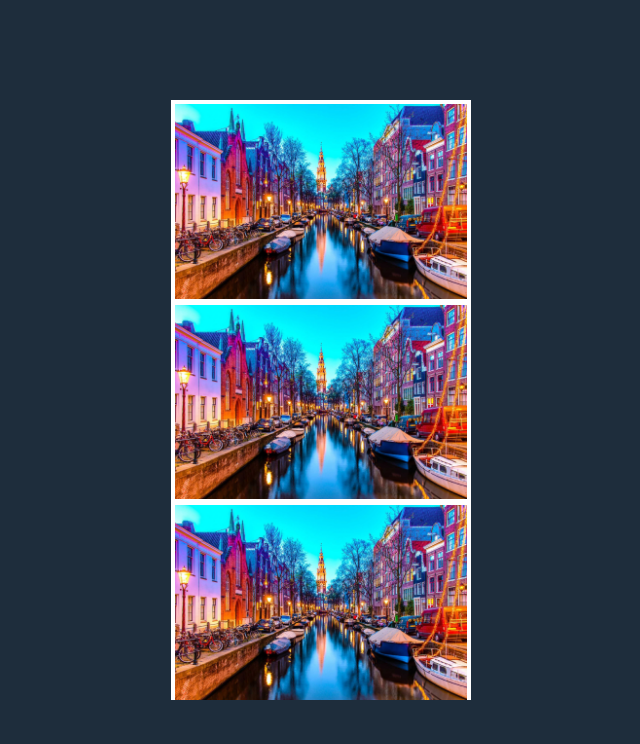
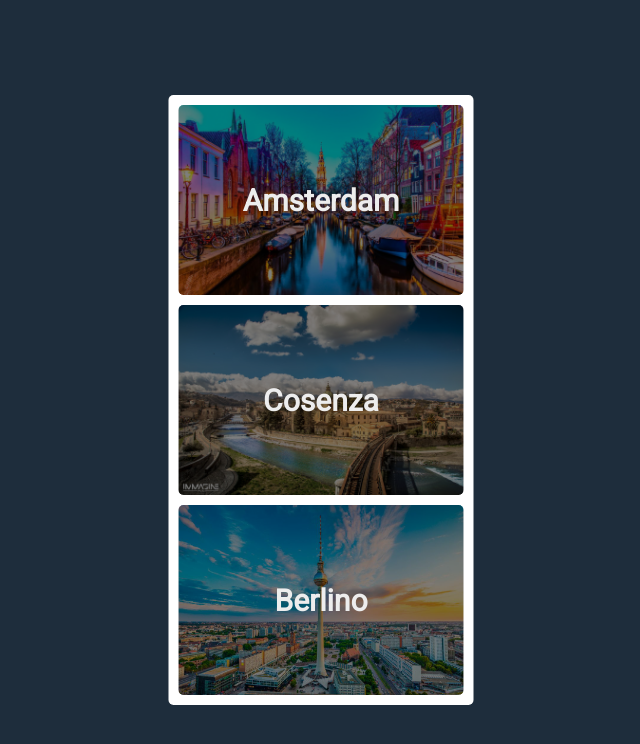
Before and after one commit to frapgn/htmlcss-airbnb, a plain HTML site: page index.html in a window 1280 px wide. Shown: the whole page, without its empty margins (319-959 px from the left). Drawn offline with Linux system fonts and the light colour scheme.

Commit message:
Completato

```diff
--- a/css/style.css
+++ b/css/style.css
@@ -15,19 +15,42 @@
     top: 50%;
     left: 50%;
     transform: translate(-50%,-50%);
-    width: 300px;
-    height:600px;
     background-color: white;
-    padding:4px;
+    border-radius: 5px;
 }
 
 .cartolina {
-    height: 33%;
-    margin-bottom: 5px;
+    position: relative;
+    height: 190px;
+    margin: 10px 10px 10px;
+}
+
+.cartolina:last-child {
+    margin: 10px;
 }
 
 .cartolina img {
-    height: 100%;
-    width: 100%;
-    object-fit: contain;
+    height: 190px;
+    border-radius: 5px;
 }
+
+.overlay {
+    position: absolute;
+    top: 0;
+    bottom: 0;
+    left: 0;
+    right: 0;
+    background-color: rgba(0, 0, 0, 0.5);
+    border-radius: 5px;
+}
+
+.cartolina p {
+    font-family: 'Roboto', serif;
+    color: #ededed;
+    position: absolute;
+    top: 50%;
+    left: 50%;
+    transform: translate(-50%,-50%);
+    font-size: 30px;
+    font-weight: 600;
+}
--- a/index.html
+++ b/index.html
@@ -3,6 +3,7 @@
     <head>
         <meta charset="utf-8">
         <title>htmlcss-airbnb</title>
+        <link href="https://fonts.googleapis.com/css?family=Roboto&display=swap" rel="stylesheet">
         <link rel="stylesheet" href="css/style.css">
     </head>
     <body>
@@ -11,17 +12,17 @@
                 <div class="cartolina">
                     <img src="img/amsterdam.jpg" alt="">
                     <div class="overlay"></div>
-                    <p></p>
+                    <p>Amsterdam</p>
                 </div>
                 <div class="cartolina">
-                    <img src="img/amsterdam.jpg" alt="">
+                    <img src="img/cosenza.jpg" alt="">
                     <div class="overlay"></div>
-                    <p></p>
+                    <p>Cosenza</p>
                 </div>
                 <div class="cartolina">
-                    <img src="img/amsterdam.jpg" alt="">
+                    <img src="img/berlino.jpg" alt="">
                     <div class="overlay"></div>
-                    <p></p>
+                    <p>Berlino</p>
                 </div>
             </div>
         </div>
```
Also changed, not shown: img/berlino.jpg (added), img/cosenza.jpg (added).
